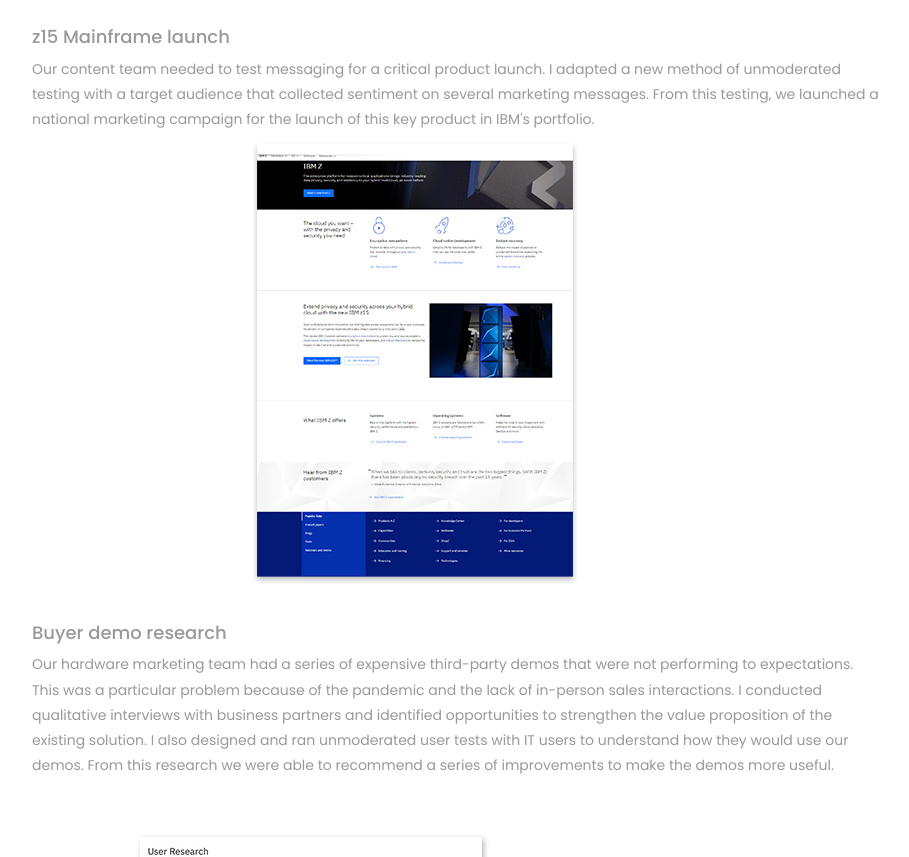
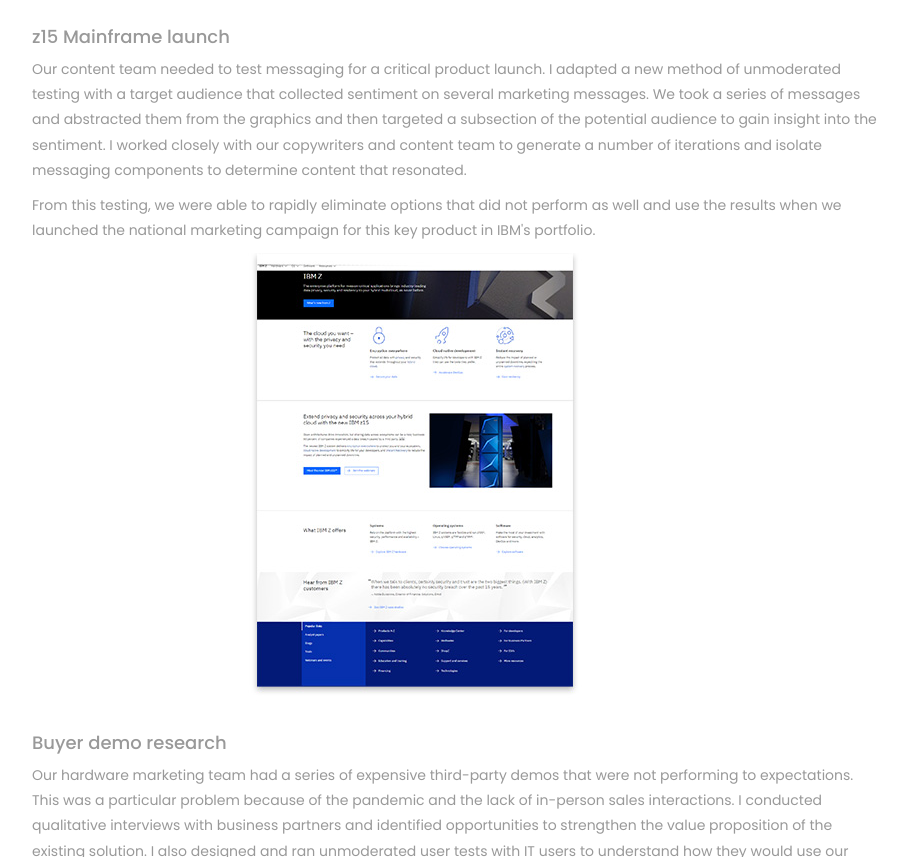
Before and after one commit to productionsof/portfolio, a plain HTML site: page project2.html in a window 1280 px wide. Shown: the part 2714-3571 px from the top of the page, without its empty margins (38-947 px from the left). Drawn offline with Linux system fonts and the light colour scheme; files whose address does not match are found by name.

Commit message:
Update project2.html

```diff
--- a/project2.html
+++ b/project2.html
@@ -132,7 +132,10 @@
 
             <h4>z15 Mainframe launch</h4>
             <p>
-            Our content team needed to test messaging for a critical product launch. I adapted a new method of unmoderated testing with a target audience that collected sentiment on several marketing messages. From this testing, we launched a national marketing campaign for the launch of this key product in IBM's portfolio.
+            Our content team needed to test messaging for a critical product launch. I adapted a new method of unmoderated testing with a target audience that collected sentiment on several marketing messages. We took a series of messages and abstracted them from the graphics and then targeted a subsection of the potential audience to gain insight into the sentiment. I worked closely with our copywriters and content team to generate a number of iterations and isolate messaging components to determine content that resonated.
+            </p>
+            <p>
+            From this testing, we were able to rapidly eliminate options that did not perform as well and use the results when we launched the national marketing campaign for this key product in IBM's portfolio.
             </p>
 
             <p>
```
